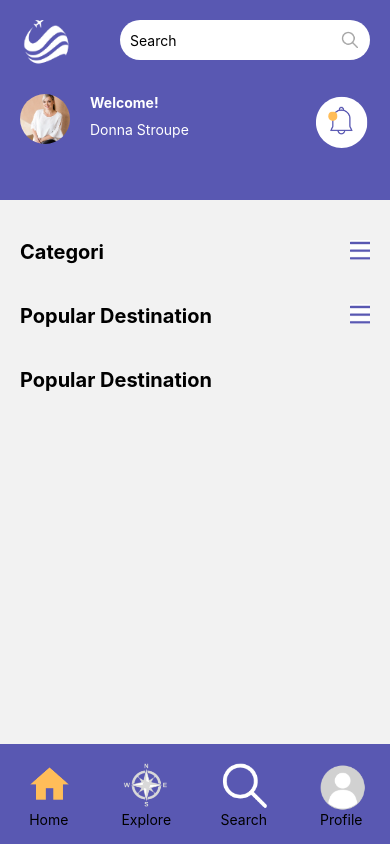
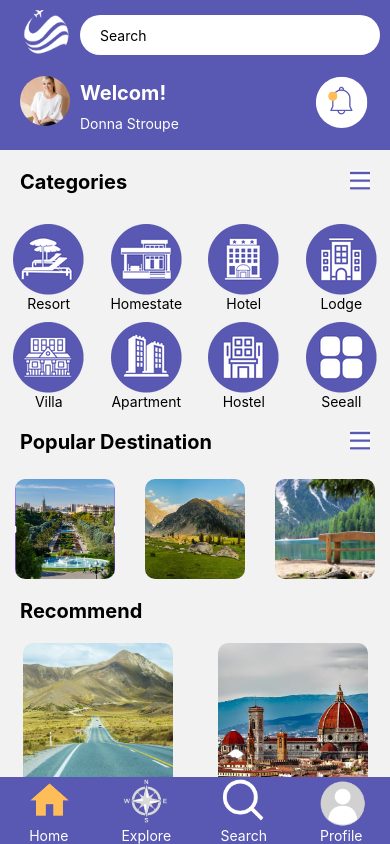
Before and after one commit to Hoangle1072003/-Hoang_21027881_RV2710, a React Native app: screen /Screen_01 in a window 390 px wide. Built offline with nearby package versions, Linux system fonts and the light colour scheme; no server answers.

Commit message:
hoan thanh cau 1

```diff
--- /dev/null
+++ b/components/title.js
@@ -0,0 +1,35 @@
+import { Image, Text, View } from "react-native";
+
+const Title = ({ name, image }) => {
+  return (
+    <View
+      style={{
+        marginVertical: 20,
+        flexDirection: "row",
+        justifyContent: "space-between",
+        marginHorizontal: 20,
+      }}
+    >
+      <View>
+        <Text
+          style={{
+            fontSize: 20,
+            fontWeight: "bold",
+          }}
+        >
+          {name}
+        </Text>
+      </View>
+      <View>
+        <Image
+          style={{
+            width: 20,
+            height: 20,
+          }}
+          source={image}
+        />
+      </View>
+    </View>
+  );
+};
+export default Title;
--- a/screens/Screen_01.js
+++ b/screens/Screen_01.js
@@ -1,260 +1,338 @@
-import {FlatList, Image, ScrollView, StyleSheet, Text, TextInput, View} from "react-native";
-import {useEffect, useState} from "react";
+import {
+  FlatList,
+  Image,
+  ScrollView,
+  StyleSheet,
+  Text,
+  TextInput,
+  View,
+} from "react-native";
+import { useEffect, useState } from "react";
 import axios from "axios";
-
+import Title from "../components/title";
 const Screen_01 = () => {
   const categories_data = [
-        {id: 1, name: "Resort", image: require("../assets/data/resort.png")},
-        {id: 2, name: "Homestate", image: require("../assets/data/homestay.png")},
-        {id: 3, name: "Hotel", image: require("../assets/data/hotel.png")},
-        {id: 4, name: "Lodge", image: require("../assets/data/lodge.png")},
-        {id: 5, name: "Villa", image: require("../assets/data/villa.png")},
-        {id: 6, name: "Apartment", image: require("../assets/data/apartment.png")},
-        {id: 7, name: "Hostel", image: require("../assets/data/hostel.png")},
-        {id: 8, name: "Seeall", image: require("../assets/data/seeall.png")},
-    ]
+    { id: 1, name: "Resort", image: require("../assets/data/resort.png") },
+    { id: 2, name: "Homestate", image: require("../assets/data/homestay.png") },
+    { id: 3, name: "Hotel", image: require("../assets/data/hotel.png") },
+    { id: 4, name: "Lodge", image: require("../assets/data/lodge.png") },
+    { id: 5, name: "Villa", image: require("../assets/data/villa.png") },
+    {
+      id: 6,
+      name: "Apartment",
+      image: require("../assets/data/apartment.png"),
+    },
+    { id: 7, name: "Hostel", image: require("../assets/data/hostel.png") },
+    { id: 8, name: "Seeall", image: require("../assets/data/seeall.png") },
+  ];
   const popular_destination_data = [
-        {id: 1, image: require("../assets/data/photo1.png")},
-        {id: 2, image: require("../assets/data/photo2.png")},
-        {id: 3, image: require("../assets/data/photo3.png")},
-        {id: 4, image: require("../assets/data/photo4.png")},
-        {id: 5, image: require("../assets/data/photo5.png")},
-    ]
+    { id: 1, image: require("../assets/data/photo1.png") },
+    { id: 2, image: require("../assets/data/photo2.png") },
+    { id: 3, image: require("../assets/data/photo3.png") },
+    { id: 4, image: require("../assets/data/photo4.png") },
+    { id: 5, image: require("../assets/data/photo5.png") },
+  ];
 
-    const categoryAPI = "https://671cad1309103098807ad126.mockapi.io/category";
-    const popluraAPI = "https://671cad1309103098807ad126.mockapi.io/popular";
-    const [categories, setCategories] = useState([]);
-    const [popular_destination, setPopular_destination] = useState([]);
-
-    useEffect(() => {
-        axios.get(categoryAPI)
-            .then((res) => {
-                setCategories(res.data);
-                console.log(res.data)
-            }).catch((err) => {
-            console.log(err)
-        })
-        axios.get(popluraAPI)
-            .then((res) => {
-                setPopular_destination(res.data);
-                console.log(res.data)
-            }).catch((err) => {
-            console.log(err)
-        })
-    }, [])
-
-    const renderItemCategories = ({item}) => {
+  const [categories, setCategories] = useState(categories_data);
+  const [popular, setPopular] = useState(popular_destination_data);
+  const renderItemCategories = ({ item }) => {
     return (
-            <View style={{flex: 1, alignItems: "center", marginVertical: 10}}>
-                <Image source={item.image} style={{width: 50, height: 50}}/>
-                <Text style={{marginTop: 5}}>{item.name}</Text>
-            </View>
-        )
-    }
-    const renderItemPopular_destination = ({item}) => {
-        return (
-            <View style={{
+      <View
+        style={{
           flex: 1,
           alignItems: "center",
-                marginVertical: 10,
-                marginHorizontal: 10
-            }}>
-                <Image source={item.image} style={{width: 100, height: 100, borderRadius: 100}}/>
+          marginTop: 10,
+        }}
+      >
+        <Image source={item.image} />
+        <Text>{item.name}</Text>
       </View>
-        )
-    }
-    const renderItemPopular_destination_recommend = ({item}) => {
+    );
+  };
+  const renderItemPopular = ({ item }) => {
     return (
-            <View style={{
+      <View
+        style={{
           flex: 1,
           alignItems: "center",
-                marginVertical: 10,
-                marginHorizontal: 10
-            }}>
-                <Image source={item.image} style={{width: 100, height: 100}}/>
+        }}
+      >
+        <Image
+          style={{
+            width: 100,
+            height: 100,
+            margin: 5,
+            borderRadius: 10,
+          }}
+          source={item.image}
+        />
       </View>
-        )
-    }
+    );
+  };
+
+  const renderItemPopular01 = ({ item }) => {
+    return (
+      <View
+        style={{
+          flex: 1,
+          alignItems: "center",
+        }}
+      >
+        <Image
+          style={{
+            width: 150,
+            height: 150,
+            margin: 5,
+            borderRadius: 10,
+          }}
+          source={item.image}
+        />
+      </View>
+    );
+  };
+
   return (
     <>
-            {/*    header*/}
-            <View style={{
+      {/* header */}
+      <View
+        style={{
           backgroundColor: "#5958b2",
-                with: "100%",
-                height: 200,
-            }}>
-                {/*    top*/}
-                <View style={{
+          height: 150,
+          width: "100%",
+        }}
+      >
+        {/* top header */}
+        <View
+          style={{
             flexDirection: "row",
             justifyContent: "space-between",
-                    padding: 20,
-                    paddingHorizontal: 20,
-                }}>
-                    <View>
-                        <Image style={{
+            gap: 10,
+            alignItems: "center",
+            marginHorizontal: 20,
+          }}
+        >
+          <View
+            style={{
+              marginVertical: 10,
+            }}
+          >
+            <Image
+              style={{
                 width: 50,
                 height: 50,
-                        }} source={require("../assets/data/logoicon.png")}/>
+              }}
+              source={require("../assets/data/logoicon.png")}
+            />
           </View>
           <View>
-                        <View style={{
-                            position: "relative",
-                        }}>
-                            <TextInput style={{
+            <TextInput
+              style={{
                 backgroundColor: "#fff",
-                                width: 250,
+                width: 300,
                 height: 40,
                 borderRadius: 20,
-                                padding: 10,
-                            }} placeholder="Search"/>
+                paddingLeft: 20,
+              }}
+              placeholder="Search"
+            />
           </View>
-                        <View style={{
-                            position: "absolute",
-                            right: 10,
-                            top: 10,
-                        }}>
-                            <Image style={{
-                                width: 20,
-                                height: 20,
-                            }} source={require('../assets/data/findicon.png')}/>
+          <View></View>
+        </View>
+        {/* bottom header */}
+        <View
+          style={{
+            flexDirection: "row",
+            justifyContent: "space-between",
+            alignItems: "center",
+          }}
+        >
+          {/* avarta + title */}
+          <View
+            style={{
+              flexDirection: "row",
+              gap: 10,
+              alignItems: "center",
+              marginHorizontal: 20,
+            }}
+          >
+            <View>
+              <Image
+                style={{
+                  width: 50,
+                  height: 50,
+                  borderRadius: 50,
+                }}
+                source={require("../assets/data/personicon.png")}
+              />
+            </View>
+            <View>
+              <View
+                style={{
+                  marginVertical: 10,
+                }}
+              >
+                <Text
+                  style={{
+                    fontSize: 20,
+                    fontWeight: "bold",
+                    color: "#fff",
+                  }}
+                >
+                  Welcom!
+                </Text>
+              </View>
+              <Text
+                style={{
+                  color: "#fff",
+                }}
+              >
+                Donna Stroupe
+              </Text>
+            </View>
+          </View>
+          {/* ring */}
+          <View
+            style={{
+              marginRight: 20,
+            }}
+          >
+            <Image source={require("../assets/data/ringicon.png")} />
           </View>
         </View>
       </View>
-                {/*bottom*/}
-                <View style={{
+      <ScrollView>
+        {/* categories */}
+        <View
+          style={{
+            marginVertical: 20,
             flexDirection: "row",
             justifyContent: "space-between",
-                    alignItems: "center",
-                    paddingHorizontal: 20,
-                }}>
-                    <View style={{
-                        flexDirection: "row",
-                        gap: 20,
-                    }}>
+            marginHorizontal: 20,
+          }}
+        >
           <View>
-                            <Image style={{
-                                width: 50,
-                                height: 50,
-                                borderRadius: 50,
-                            }} source={require('../assets/data/personicon.png')}/>
+            <Text
+              style={{
+                fontSize: 20,
+                fontWeight: "bold",
+              }}
+            >
+              Categories
+            </Text>
           </View>
-                        <View style={{
-                            flexDirection: "column",
-                            justifyContent: "center",
-                        }}>
           <View>
-                                <Text style={{
-                                    color: "#fff",
-                                    fontWeight: "bold",
-                                }}>Welcome!</Text>
-                            </View>
-                            <View style={{
-                                marginVertical: 10,
-                            }}>
-                                <Text style={{
-                                    color: "#fff",
-                                }}>Donna Stroupe</Text>
+            <Image
+              style={{
+                width: 20,
+                height: 20,
+              }}
+              source={require("../assets/data/3gach.png")}
+            />
           </View>
         </View>
-                    </View>
-                    <View>
-                        <Image source={require('../assets/data/ringicon.png')}/>
-                    </View>
-                </View>
-            </View>
-            <ScrollView style={styles.container}>
-                {/*    categories*/}
-                <View style={{
-                    flexDirection: "row",
-                    justifyContent: "space-between",
-                    marginVertical: 20,
-                }}>
-                    <View>
-                        <Text style={{
+        {/* FlatList categories */}
+        <FlatList
+          data={categories_data}
+          renderItem={renderItemCategories}
+          keyExtractor={(item) => item.id.toString()}
+          numColumns={4}
+        />
+        {/* popular */}
+        <Title
+          name="Popular Destination"
+          image={require("../assets/data/3gach.png")}
+        />
+        {/* Flat List popular */}
+        <FlatList
+          data={popular.slice(0, 3)}
+          renderItem={renderItemPopular}
+          keyExtractor={(item) => item.id.toString()}
+          numColumns={3}
+        />
+        {/* recommend */}
+        <View
+          style={{
+            marginVertical: 15,
+            marginHorizontal: 20,
+          }}
+        >
+          <Text
+            style={{
               fontSize: 20,
               fontWeight: "bold",
-                        }}>Categori</Text>
+            }}
+          >
+            Recommend
+          </Text>
         </View>
-                    <View>
-                        <Image style={{
-                            width: 20,
-                            height: 20,
-                        }} source={require("../assets/data/3gach.png")}/>
-                    </View>
-                </View>
-                {/*    FLatList Categories*/}
-                <FlatList data={categories}
-                          renderItem={renderItemCategories}
-                          keyExtractor={(item) => item.id}
-                          numColumns={4}
-                />
-                {/*    popular destination*/}
-                <View style={{
-                    flexDirection: "row",
-                    justifyContent: "space-between",
-                    marginVertical: 20,
-                }}>
-                    <View>
-                        <Text style={{
-                            fontSize: 20,
-                            fontWeight: "bold",
-                        }}>Popular Destination</Text>
-                    </View>
-                    <View>
-                        <Image style={{
-                            width: 20,
-                            height: 20,
-                        }} source={require("../assets/data/3gach.png")}/>
-                    </View>
-                </View>
-                {/*    Flat list popular destination*/}
-                <FlatList data={popular_destination.slice(0, 3)}
-                          renderItem={renderItemPopular_destination}
-                          keyExtractor={(item) => item.id}
-                          numColumns={3}
-                />
-                {/*    recommended*/}
-                <View style={{
-                    marginVertical: 20,
-                }}>
-                    <View>
-                        <Text style={{
-                            fontSize: 20,
-                            fontWeight: "bold",
-                        }}>Popular Destination</Text>
-                    </View>
-                </View>
-                {/*    Flat list recommended*/}
-                <FlatList data={popular_destination.slice(3, 5)}
-                          renderItem={renderItemPopular_destination_recommend}
-                          keyExtractor={(item) => item.id}
+        {/* Flat list */}
+        <FlatList
+          data={popular.slice(3, 5)}
+          renderItem={renderItemPopular01}
+          keyExtractor={(item) => item.id.toString()}
           numColumns={2}
         />
       </ScrollView>
-            {/*    footer*/}
-            <View style={{
-                backgroundColor: "#5958b2",
-                with: "100%",
-                height: 100,
+      {/* footer */}
+      <View
+        style={{
           flexDirection: "row",
           justifyContent: "space-around",
           alignItems: "center",
-            }}>
-                <View style={styles.footer_class}>
-                    <Image style={styles.footer_image} source={require("../assets/data/homeicon.png")}/>
-                    <Text>Home</Text>
+          backgroundColor: "#5958b2",
+        }}
+      >
+        <View style={styles.class_footer}>
+          <Image
+            style={styles.image_footer}
+            source={require("../assets/data/homeicon.png")}
+          />
+          <Text
+            style={{
+              color: "#fff",
+            }}
+          >
+            Home
+          </Text>
         </View>
-                <View style={styles.footer_class}>
-                    <Image style={styles.footer_image} source={require("../assets/data/exploreicon.png")}/>
-                    <Text>Explore</Text>
+        <View style={styles.class_footer}>
+          <Image
+            style={styles.image_footer}
+            source={require("../assets/data/exploreicon.png")}
+          />
+          <Text
+            style={{
+              color: "#fff",
+            }}
+          >
+            Explore
+          </Text>
         </View>
-                <View style={styles.footer_class}>
-                    <Image style={styles.footer_image} source={require("../assets/data/searchicon.png")}/>
-                    <Text>Search</Text>
+        <View style={styles.class_footer}>
+          <Image
+            style={styles.image_footer}
+            source={require("../assets/data/searchicon.png")}
+          />
+          <Text
+            style={{
+              color: "#fff",
+            }}
+          >
+            Search
+          </Text>
         </View>
-                <View style={styles.footer_class}>
-                    <Image style={styles.footer_image} source={require("../assets/data/profileicon.png")}/>
-                    <Text>Profile</Text>
+        <View style={styles.class_footer}>
+          <Image
+            style={styles.image_footer}
+            source={require("../assets/data/profileicon.png")}
+          />
+          <Text
+            style={{
+              color: "#fff",
+            }}
+          >
+            Profile
+          </Text>
         </View>
       </View>
     </>
@@ -266,14 +344,14 @@ const styles = StyleSheet.create({
     marginVertical: 20,
     marginHorizontal: 20,
   },
-    footer_image: {
+  image_footer: {
     width: 50,
     height: 50,
+    borderRadius: 50,
   },
-    footer_class: {
-        flexDirection: "column",
-
+  class_footer: {
     alignItems: "center",
-    }
+    color: "#fff",
+  },
 });
 export default Screen_01;
```
Lines whose indentation alone changed are shown as unchanged.
